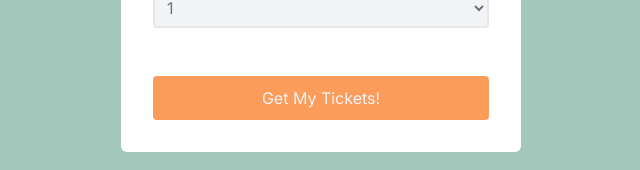
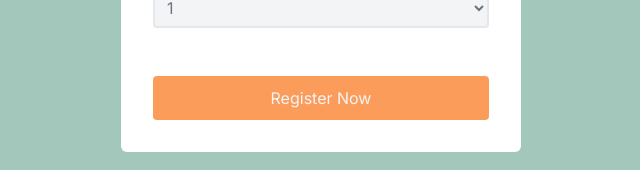
Before and after one commit to tbabyuk/oresta-real-estate-2023, a Next.js app: page /foundations-of-wealth in a window 1280 px wide. Shown: the part 702-872 px from the top of the page, without its empty margins (319-959 px from the left). Built offline with nearby package versions, Linux system fonts and the light colour scheme; a web font is replaced by a local one.

Commit message:
updated Foundations of Wealth landing form action button to say 'Register Now'

```diff
--- a/app/(landing)/foundations-of-wealth/page.jsx
+++ b/app/(landing)/foundations-of-wealth/page.jsx
@@ -60,11 +60,11 @@ const FoundationsOfWealthLandingPage = () => {
   return (
       <div className="bg-oresta-light min-h-[100vh] py-14">
           {successMessage &&
-              (<p className="mt-6 bg-white w-fit mx-auto p-8 rounded text-center text-xl text-green-600">Thank you - you have been registered!</p>)
+              (<p className="mt-6 bg-white w-fit mx-auto p-8 rounded text-center text-xl text-green-600">Thank you - you have been successfully registered! Keep an eye on your email for more updates.</p>)
           }
 
           {failMessage &&
-              (<p className="mt-6 bg-white w-fit mx-auto p-8 rounded text-center text-xl text-red-600">Ooops, something went wrong! Please try again or call Oresta directly at <a href="tel:+14163195748" className="font-bold">(416) 319-5748</a> to ask for tickets!</p>)
+              (<p className="mt-6 bg-white w-fit mx-auto p-8 rounded text-center text-xl text-red-600">Ooops, something went wrong! Please try again or call Oresta directly at <a href="tel:+14163195748" className="font-bold">(416) 319-5748</a> to get registered!</p>)
           }
 
           {!successMessage && !failMessage &&
@@ -97,7 +97,7 @@ const FoundationsOfWealthLandingPage = () => {
                           <option value="5">5</option>
                       </select>
                   </label>
-                  <button className="h-11 w-full oresta-action-orange" disabled={sending}>{sending ? "processing, please wait..." : "Get My Tickets!"}</button>
+                  <button className="h-11 w-full oresta-action-orange" disabled={sending}>{sending ? "processing, please wait..." : "Register Now"}</button>
               </form>)
           }
       </div>
```
